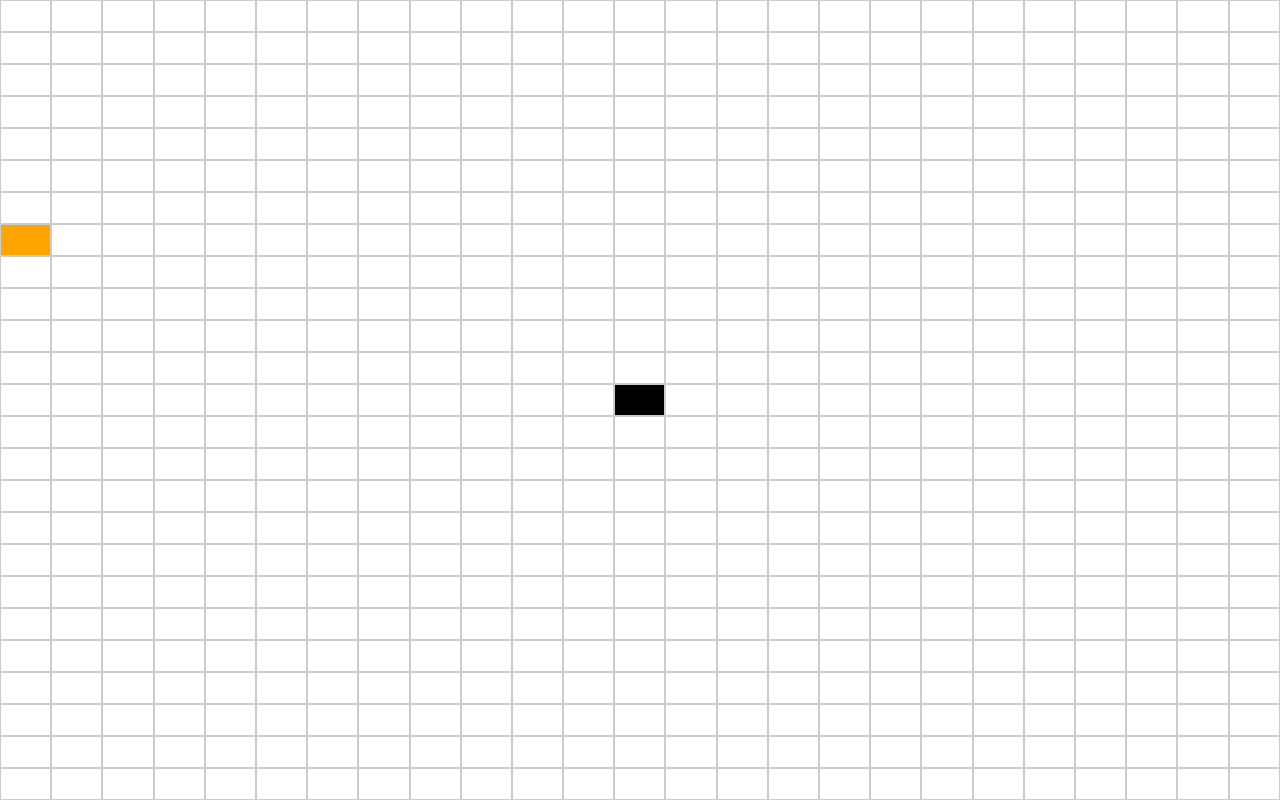
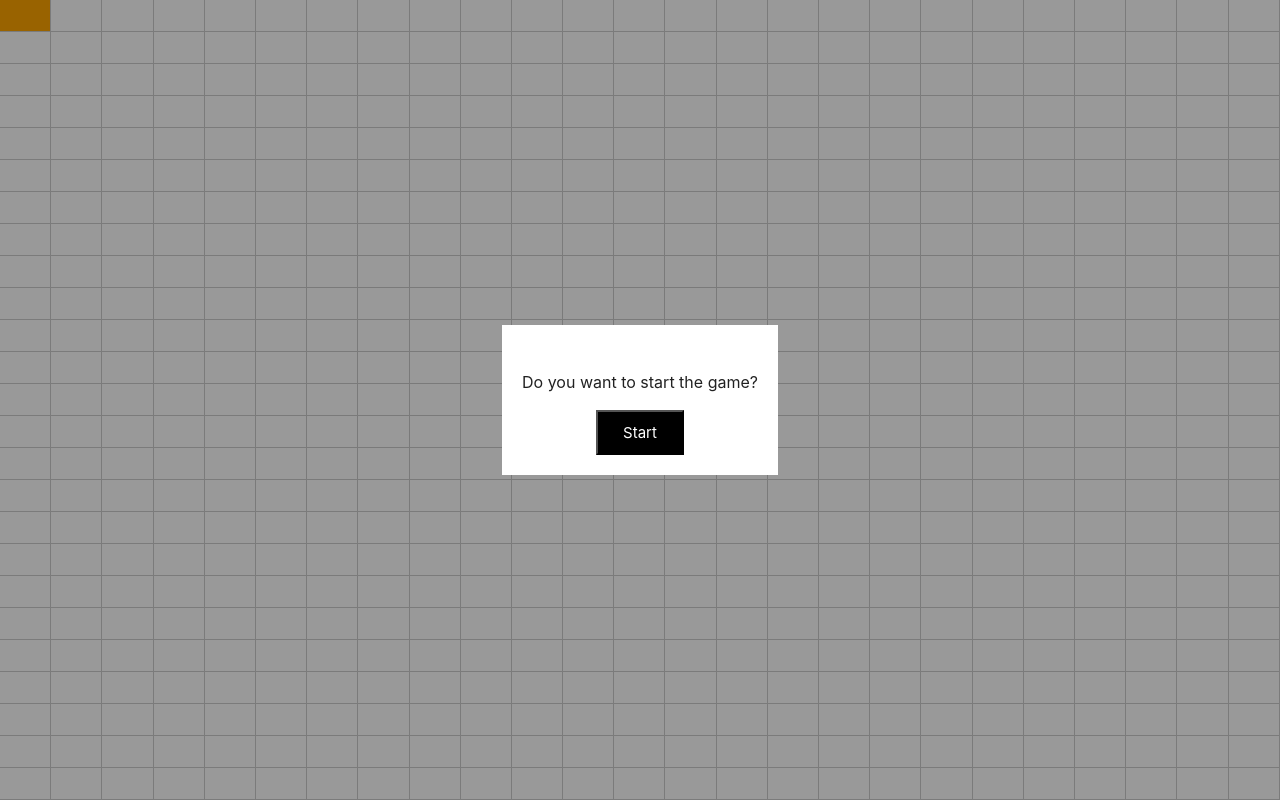
Before and after one commit to KirillTovpinets/snake-game, a React (Create React App) app: page / in a window 1280 px wide. Built offline with nearby package versions, Linux system fonts and the light colour scheme.

Commit message:
improve snake movement

```diff
--- a/src/App.tsx
+++ b/src/App.tsx
@@ -1,17 +1,29 @@
 import React, { useEffect } from 'react'
-import { useDispatch } from 'react-redux'
+import { useDispatch, useSelector } from 'react-redux'
 import { GameField } from './components/GameField'
-import { moveSnake } from './features/game'
+import { GameSettings } from './components/GameSettings/GameSettings'
+import { setSnakeDirection } from './features/game'
+import { RootState } from './store'
 import { KeyboardCodes } from './types'
 
 const App: React.FC = () => {
   const dispatch = useDispatch()
+  const timerId = useSelector((state: RootState) => state.game.timerId)
   useEffect(() => {
-    window.document.addEventListener('keydown', (event: KeyboardEvent) => {
-      dispatch(moveSnake(event.code as KeyboardCodes))
-    })
+    const keydownHanlder = (event: KeyboardEvent) => {
+      dispatch(setSnakeDirection(event.code as KeyboardCodes))
+    }
+    window.document.addEventListener('keydown', keydownHanlder)
+
+    return () => window.document.removeEventListener('keydown', keydownHanlder)
   }, [])
-  return <GameField></GameField>
+
+  return (
+    <div>
+      <GameField />
+      {!timerId && <GameSettings />}
+    </div>
+  )
 }
 
 export default App
--- a/src/components/FieldCell/FieldCell.css
+++ b/src/components/FieldCell/FieldCell.css
@@ -1,5 +1,6 @@
 .snake-cell {
-  border: 1px solid #ccc;
+  border-bottom: 1px solid #ccc;
+  border-right: 1px solid #ccc;
 }
 
 .snake-cell.active {
--- a/src/components/FieldCell/FieldCell.tsx
+++ b/src/components/FieldCell/FieldCell.tsx
@@ -10,7 +10,7 @@ interface Props {
   x: number
   y: number
 }
-const FieldCell = ({ height, width, id, x, y }: Props) => {
+const FieldCell = ({ width, id, x, y }: Props) => {
   const cellConfig = useSelector(({ game }: RootState) => {
     const { snake } = game
     if (!snake) {
@@ -34,7 +34,7 @@ const FieldCell = ({ height, width, id, x, y }: Props) => {
       className={`snake-cell ${cellConfig !== null ? 'active' : ''} ${
         isApple ? 'is-apple' : ''
       }`}
-      style={{ width: `${width}px`, height: `${height}px` }}
+      style={{ width: `${width}px` }}
     ></div>
   )
 }
--- /dev/null
+++ b/src/components/GameSettings/GameSettings.css
@@ -0,0 +1,30 @@
+.snake-start-window {
+  position: fixed;
+  top: 0;
+  left: 0;
+  width: 100%;
+  height: 100vh;
+  background-color: rgba(0, 0, 0, 0.4);
+  display: flex;
+  align-items: center;
+  justify-content: center;
+}
+
+.snake-start-pannel {
+  background: #fff;
+  display: flex;
+  align-items: center;
+  flex-direction: column;
+  justify-content: center;
+  padding: 20px;
+}
+
+.snake-start-title {
+  font-size: 16px;
+}
+
+.snake-start-button {
+  padding: 12px 25px;
+  background: #000;
+  color: #fff;
+}
--- /dev/null
+++ b/src/components/GameSettings/GameSettings.tsx
@@ -0,0 +1,19 @@
+import { useDispatch } from 'react-redux'
+import { initGame } from '../../features/game'
+import './GameSettings.css'
+export const GameSettings = () => {
+  const dispatch = useDispatch()
+  const handleStartGame = () => {
+    dispatch(initGame())
+  }
+  return (
+    <div className="snake-start-window">
+      <div className="snake-start-pannel">
+        <h3 className="snake-start-title">Do you want to start the game?</h3>
+        <button className="snake-start-button" onClick={handleStartGame}>
+          Start
+        </button>
+      </div>
+    </div>
+  )
+}
--- /dev/null
+++ b/src/constants.ts
@@ -0,0 +1,3 @@
+export const SPEED_STEP_IN_MILISECONDS = 50
+export const SPEED_MINIMUM_IN_MILISECONDS = 100
+export const CELL_WIDTH_IN_PERCENTAGE = 4
--- a/src/features/game.ts
+++ b/src/features/game.ts
@@ -1,71 +1,53 @@
 import type { PayloadAction } from '@reduxjs/toolkit'
 import { createSlice } from '@reduxjs/toolkit'
-import { getRandormCoordinates } from '../helpers'
-import { CellConfig, Game, Position } from '../interfaces'
+import {
+  SPEED_MINIMUM_IN_MILISECONDS,
+  SPEED_STEP_IN_MILISECONDS,
+} from '../constants'
+import {
+  getRandormCoordinates,
+  getUpdateSnakeHead,
+  nextActiveCell,
+} from '../helpers'
+import { CellConfig, FieldConfig, Game } from '../interfaces'
 import { KeyboardCodes } from '../types'
 const initialState: Game = {
   cells: [],
   apple: { x: 0, y: 0 },
   snake: null,
   fieldSize: [0, 0],
-  snakeDirection: null,
+  snakeDirection: KeyboardCodes.down,
+  timerId: null,
+  speed: 100,
+  snakeSize: 1,
+  isStarted: false,
 }
 
-const nextActiveCell = (
-  state: Game,
-  comparator: (cell: CellConfig) => boolean
-) => {
-  const { apple, cells } = state
-  const nextCell = cells.find(comparator)
-
-  if (!nextCell || nextCell.id === state.snake?.next?.id) {
-    return state.snake
-  }
-  const temp = state.snake
-  if (nextCell?.x === apple.x && nextCell?.y === apple.y) {
-    const [height, width] = state.fieldSize
-
-    const newAppleCoordinates = getRandormCoordinates(height, width)
-    state.apple = newAppleCoordinates
-
-    return { ...nextCell, next: temp }
-  }
-
-  let pointer = temp
-  while (pointer && pointer.next !== null && pointer.next.next !== null) {
-    pointer = pointer.next
-  }
-
-  if (pointer !== null && pointer.next !== null) {
-    pointer.next = null
-    return { ...nextCell, next: temp }
-  }
-
-  return nextCell
-}
 const gameSlice = createSlice({
   name: 'game',
   initialState,
   reducers: {
-    setFieldConfig(state: Game, action: PayloadAction<CellConfig[]>) {
-      state.cells = action.payload
+    setFieldConfig(state: Game, action: PayloadAction<FieldConfig>) {
+      state.cells = action.payload.cells
+      state.fieldSize = action.payload.size
     },
-    initilizeSnake(state: Game, action: PayloadAction<CellConfig | undefined>) {
-      state.snake = action.payload!
+    initGame(state: Game) {
+      const [numRows, numCols] = state.fieldSize
+      const appleCoordinates = getRandormCoordinates(numRows, numCols)
+      const startY = Math.floor(numRows / 2)
+      const startX = Math.floor(numCols / 2)
+
+      const startCell = state.cells.find(
+        (cell) => cell.x === startX && cell.y === startY
+      )
+      state.snake = startCell || null
+      state.isStarted = true
+      state.apple = appleCoordinates
     },
-    setApplePosition(state: Game, action: PayloadAction<Position>) {
-      state.apple = action.payload
+    setTimerId(state: Game, action: PayloadAction<any>) {
+      state.timerId = action.payload
     },
-    setFieldSize(state: Game, action: PayloadAction<[number, number]>) {
-      state.fieldSize = action.payload
-    },
-    moveSnake(state: Game, action: PayloadAction<KeyboardCodes>) {
-      if (!state.snake) {
-        return state
-      }
-
-      const { x, y } = state.snake
-
+    setSnakeDirection(state: Game, action: PayloadAction<KeyboardCodes>) {
       if (
         (action.payload === KeyboardCodes.down &&
           state.snakeDirection === KeyboardCodes.up) ||
@@ -80,36 +62,57 @@ const gameSlice = createSlice({
       }
 
       state.snakeDirection = action.payload
-      switch (action.payload) {
+    },
+    moveSnake(state: Game) {
+      if (!state.snake) {
+        return state
+      }
+
+      const { x, y } = state.snake
+
+      let nextCell: CellConfig | null = null
+
+      switch (state.snakeDirection) {
         case KeyboardCodes.right:
-          state.snake = nextActiveCell(
-            state,
-            (cell) => cell.x === x + 1 && cell.y === y
-          )
+          nextCell = nextActiveCell(state, x + 1, y)
           break
         case KeyboardCodes.left:
-          state.snake = nextActiveCell(
-            state,
-            (cell) => cell.x === x - 1 && cell.y === y
-          )
+          nextCell = nextActiveCell(state, x - 1, y)
           break
 
         case KeyboardCodes.up:
-          state.snake = nextActiveCell(
-            state,
-            (cell) => cell.x === x && cell.y === y - 1
-          )
+          nextCell = nextActiveCell(state, x, y - 1)
           break
 
         case KeyboardCodes.down:
-          state.snake = nextActiveCell(
-            state,
-            (cell) => cell.x === x && cell.y === y + 1
-          )
-          break
+          nextCell = nextActiveCell(state, x, y + 1)
+      }
+      if (nextCell === null) {
+        clearInterval(state.timerId)
+        return {
+          ...initialState,
+          fieldSize: state.fieldSize,
+          cells: state.cells,
+          snake: state.snake,
+        }
+      } else {
+        const updatedData = getUpdateSnakeHead(state, nextCell!)
+        state.snake = updatedData.head
+        state.snakeSize = updatedData.isSnakeIncremented
+          ? state.snakeSize + 1
+          : state.snakeSize
+        state.apple = updatedData.appleCoordinates
+          ? updatedData.appleCoordinates
+          : state.apple
 
-        default:
-          break
+        if (updatedData.appleCoordinates) {
+          const speed = state.speed - SPEED_STEP_IN_MILISECONDS
+          state.speed =
+            speed > SPEED_MINIMUM_IN_MILISECONDS
+              ? speed
+              : SPEED_MINIMUM_IN_MILISECONDS
+          console.log(speed)
+        }
       }
     },
   },
@@ -117,9 +120,9 @@ const gameSlice = createSlice({
 
 export const {
   setFieldConfig,
-  initilizeSnake,
   moveSnake,
-  setApplePosition,
-  setFieldSize,
+  initGame,
+  setTimerId,
+  setSnakeDirection,
 } = gameSlice.actions
 export default gameSlice.reducer
--- a/src/helpers.ts
+++ b/src/helpers.ts
@@ -1,4 +1,4 @@
-import { Position } from './interfaces'
+import { CellConfig, Game, Position, UpdatedSnakeData } from './interfaces'
 
 export const getRandormCoordinates = (
   rowsCount: number,
@@ -8,3 +8,84 @@ export const getRandormCoordinates = (
   const randomY = Math.floor(Math.random() * (rowsCount + 1))
   return { x: randomX, y: randomY }
 }
+
+export const nextActiveCell = (
+  state: Game,
+  targetX: number,
+  targetY: number
+): CellConfig | null => {
+  const {
+    cells,
+    fieldSize: [row, col],
+  } = state
+  const comparator = (x: number, y: number) => (cell: CellConfig) =>
+    cell.x === x && cell.y === y
+  let nextCell = cells.find(comparator(targetX, targetY))
+
+  if (!nextCell) {
+    if (targetX < 0) {
+      nextCell = cells.find(comparator(col - 1, targetY))
+    } else if (targetX === col) {
+      nextCell = cells.find(comparator(0, targetY))
+    } else if (targetY < 0) {
+      nextCell = cells.find(comparator(targetX, row - 1))
+    } else if (targetY === row) {
+      nextCell = cells.find(comparator(targetX, 0))
+    }
+  }
+  if (!nextCell || nextCell.id === state.snake?.next?.id) {
+    return null
+  }
+  return nextCell
+}
+
+export const getUpdateSnakeHead = (
+  state: Game,
+  nextCell: CellConfig
+): UpdatedSnakeData => {
+  const temp = state.snake
+  if (nextCell?.x === state.apple.x && nextCell?.y === state.apple.y) {
+    const [height, width] = state.fieldSize
+    let newAppleCoordinates
+    let isAccepted = false
+    do {
+      newAppleCoordinates = getRandormCoordinates(height - 1, width - 1)
+      let pointer = state.snake
+
+      const isOk = []
+      while (pointer !== null) {
+        isOk.push(
+          pointer.x !== newAppleCoordinates.x ||
+            pointer.y !== newAppleCoordinates.y
+        )
+        pointer = pointer.next
+      }
+
+      isAccepted = isOk.every((ok) => ok)
+      console.log(newAppleCoordinates)
+    } while (!isAccepted)
+    return {
+      head: { ...nextCell, next: temp },
+      appleCoordinates: newAppleCoordinates,
+      isSnakeIncremented: true,
+    }
+  }
+
+  let pointer = temp
+  while (pointer && pointer.next !== null && pointer.next.next !== null) {
+    pointer = pointer.next
+  }
+
+  if (pointer !== null && pointer.next !== null) {
+    pointer.next = null
+    return {
+      head: { ...nextCell, next: temp },
+      isSnakeIncremented: false,
+    }
+  }
+
+  return {
+    head: nextCell,
+    isSnakeIncremented: false,
+  }
+}
--- a/src/hooks/useAppConfig.ts
+++ b/src/hooks/useAppConfig.ts
@@ -1,19 +1,12 @@
 import { RefObject, useEffect } from 'react'
 import { useDispatch } from 'react-redux'
 import { v4 as uuid } from 'uuid'
-import {
-  initilizeSnake,
-  setApplePosition,
-  setFieldConfig,
-  setFieldSize,
-} from '../features/game'
-import { getRandormCoordinates } from '../helpers'
+import { setFieldConfig } from '../features/game'
 import { CellConfig } from '../interfaces'
+import { CELL_WIDTH_IN_PERCENTAGE } from '../constants'
 
 export const useAppConfig = (fieldRef: RefObject<HTMLDivElement>) => {
-  const CELL_HEIGHT = 4
   const dispatch = useDispatch()
-  let snakeInitialCell: CellConfig | undefined
 
   useEffect(() => {
     if (!fieldRef || !fieldRef.current) {
@@ -25,7 +18,7 @@ export const useAppConfig = (fieldRef: RefObject<HTMLDivElement>) => {
 
     const ratio = fieldHeight / fieldWidth
 
-    const width = fieldWidth * (CELL_HEIGHT / 100)
+    const width = fieldWidth * (CELL_WIDTH_IN_PERCENTAGE / 100)
     const height = width * ratio
 
     const cellRowCount = Math.ceil(fieldWidth / width)
@@ -34,18 +27,11 @@ export const useAppConfig = (fieldRef: RefObject<HTMLDivElement>) => {
     let createdCellIndex = 0
     let rowIndex = 0
     const totalCount = cellRowCount * numRows
-
-    const appleCoordinates = getRandormCoordinates(numRows, cellRowCount)
-    dispatch(setApplePosition(appleCoordinates))
-
     const cellCollection = Array.from({ length: totalCount }).map(() => {
       const x = createdCellIndex++ % cellRowCount
       const y = rowIndex
 
       const id = uuid()
-      const isActive =
-        y === Math.floor(numRows / 2) && x === Math.floor(cellRowCount / 2)
-
       const cell: CellConfig = {
         id,
         width,
@@ -55,7 +41,6 @@ export const useAppConfig = (fieldRef: RefObject<HTMLDivElement>) => {
         next: null,
       }
 
-      snakeInitialCell = isActive ? cell : snakeInitialCell
       if (createdCellIndex === cellRowCount) {
         rowIndex++
         createdCellIndex = 0
@@ -64,8 +49,8 @@ export const useAppConfig = (fieldRef: RefObject<HTMLDivElement>) => {
       return cell
     })
 
-    dispatch(setFieldSize([numRows, cellRowCount]))
-    dispatch(setFieldConfig(cellCollection))
-    dispatch(initilizeSnake(snakeInitialCell))
+    dispatch(
+      setFieldConfig({ size: [numRows, cellRowCount], cells: cellCollection })
+    )
   }, [fieldRef])
 }
```
Also changed, not shown: src/components/GameField.tsx (+19 -2 lines), src/interfaces.ts (+16 -2 lines).
